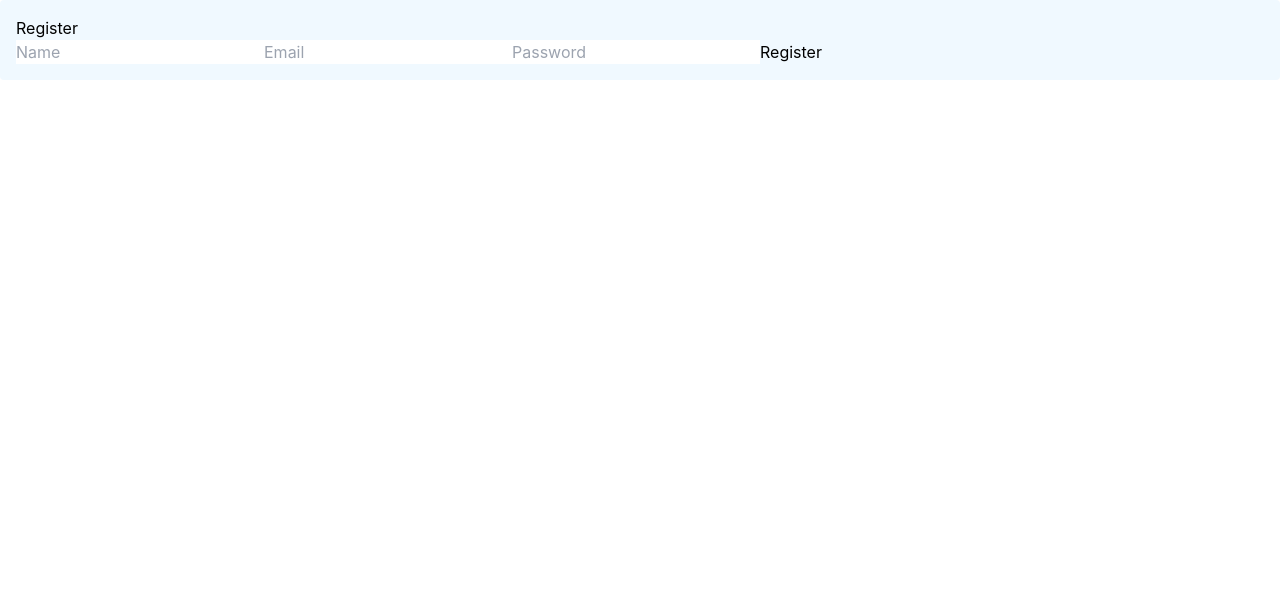
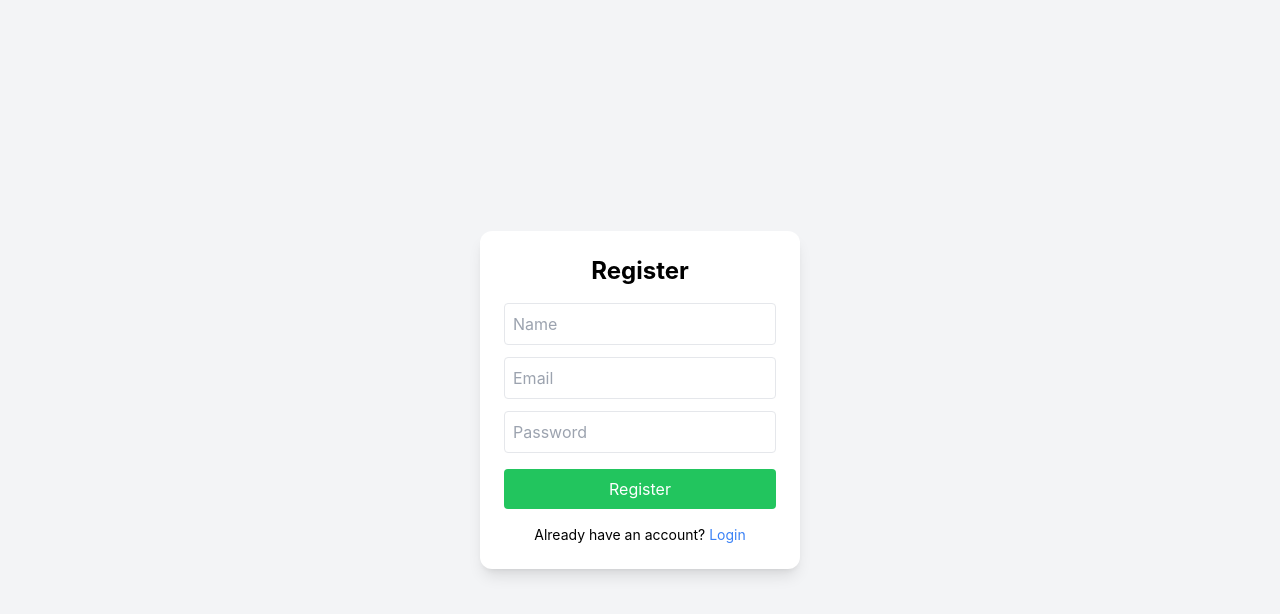
Before and after one commit to PriyaRRajbhar/Backend-Project, a React (Create React App) app in the folder Mini project on task manager/client/: page / in a window 1280 px wide. Shown: the top 614 px of the page. Built offline with nearby package versions, Linux system fonts and the light colour scheme.

Commit message:
UI of register webpage and login webpage is added

```diff
--- a/Mini project on task manager/client/src/pages/Login.jsx
+++ b/Mini project on task manager/client/src/pages/Login.jsx
@@ -35,25 +35,38 @@ function Login() {
   };
 
   return (
-    <div className='bg-black h-screen'>
-      <h2 className="text-3xl font-bold text-blue-600">Login</h2>
+  <div className="min-h-screen flex items-center justify-center bg-gray-100">
+    <form
+      onSubmit={handleSubmit}
+      className="bg-white p-6 rounded-xl shadow-lg w-80"
+    >
+      <h2 className="text-2xl font-bold text-center mb-4">
+        Login
+      </h2>
 
-      <form onSubmit={handleSubmit}>
       <input
+        type="email"
         placeholder="Email"
+        className="w-full p-2 mb-3 border rounded"
         onChange={(e) => setEmail(e.target.value)}
       />
 
       <input
         type="password"
         placeholder="Password"
+        className="w-full p-2 mb-4 border rounded"
         onChange={(e) => setPassword(e.target.value)}
       />
 
-        <button type="submit">Login</button>
+      <button
+        type="submit"
+        className="w-full bg-blue-500 text-white py-2 rounded hover:bg-blue-600"
+      >
+        Login
+      </button>
     </form>
   </div>
-  );
-}
+);}
+
 
 export default Login;
--- a/Mini project on task manager/client/src/pages/Register.jsx
+++ b/Mini project on task manager/client/src/pages/Register.jsx
@@ -1,6 +1,10 @@
 import { useState } from "react";
 
 function Register() {
+  const [name, setName] = useState("");
+  const [email, setEmail] = useState("");
+  const [password, setPassword] = useState("");
+
   const [formData, setFormData] = useState({
     name: "",
     email: "",
@@ -31,15 +35,50 @@ function Register() {
     }
   };
 
-  return (
-    <div class="bg-sky-50 p-4 rounded">
-      <h2>Register</h2>
+ return (
+    <div className="min-h-screen flex items-center justify-center bg-gray-100">
+      <form
+        onSubmit={handleSubmit}
+        className="bg-white p-6 rounded-xl shadow-lg w-80"
+      >
+        <h2 className="text-2xl font-bold text-center mb-4">
+          Register
+        </h2>
 
-      <form onSubmit={handleSubmit}>
-        <input name="name" placeholder="Name" onChange={handleChange} />
-        <input name="email" placeholder="Email" onChange={handleChange} />
-        <input name="password" type="password" placeholder="Password" onChange={handleChange} />
-        <button type="submit">Register</button>
+        <input
+          type="text"
+          placeholder="Name"
+          className="w-full p-2 mb-3 border rounded focus:outline-none focus:ring-2 focus:ring-blue-400"
+          onChange={(e) => setName(e.target.value)}
+        />
+
+        <input
+          type="email"
+          placeholder="Email"
+          className="w-full p-2 mb-3 border rounded focus:outline-none focus:ring-2 focus:ring-blue-400"
+          onChange={(e) => setEmail(e.target.value)}
+        />
+
+        <input
+          type="password"
+          placeholder="Password"
+          className="w-full p-2 mb-4 border rounded focus:outline-none focus:ring-2 focus:ring-blue-400"
+          onChange={(e) => setPassword(e.target.value)}
+        />
+
+        <button
+          type="submit"
+          className="w-full bg-green-500 text-white py-2 rounded hover:bg-green-600 transition"
+        >
+          Register
+        </button>
+
+        <p className="text-sm text-center mt-4">
+          Already have an account?{" "}
+          <a href="/login" className="text-blue-500 hover:underline">
+            Login
+          </a>
+        </p>
       </form>
     </div>
   );
```
Lines whose indentation alone changed are shown as unchanged.
